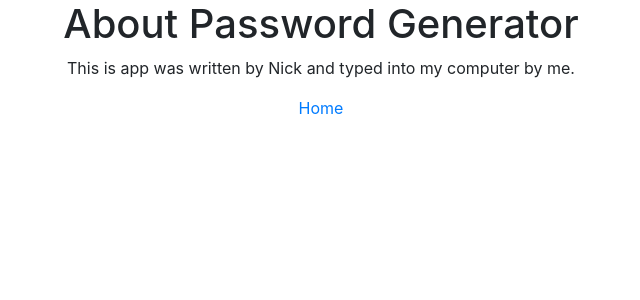
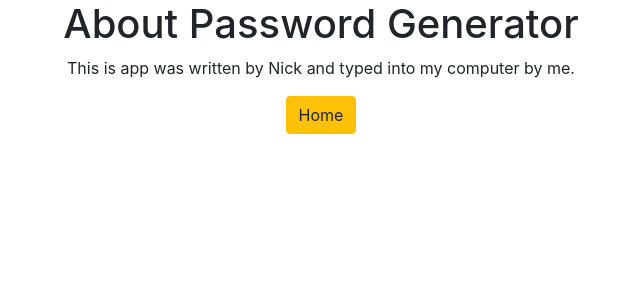
Before and after one commit to wgallagher3/django3-password-generator, a Django app: page /about/ in a window 1280 px wide. Shown: the top 300 px of the page, without its empty margins (319-959 px from the left). Run offline with Django 3.2, Linux system fonts and the light colour scheme.

Commit message:
Style home button

```diff
--- a/generator/templates/generator/about.html
+++ b/generator/templates/generator/about.html
@@ -3,5 +3,5 @@
 <div class="container text-center">
 <h1>About Password Generator</h1>
 <p>This is app was written by Nick and typed into my computer by me.</p>
-<a href="{% url 'home' %}">Home</a>
+<a href="{% url 'home' %}" class="btn btn-warning">Home</a>
 </div>
```
